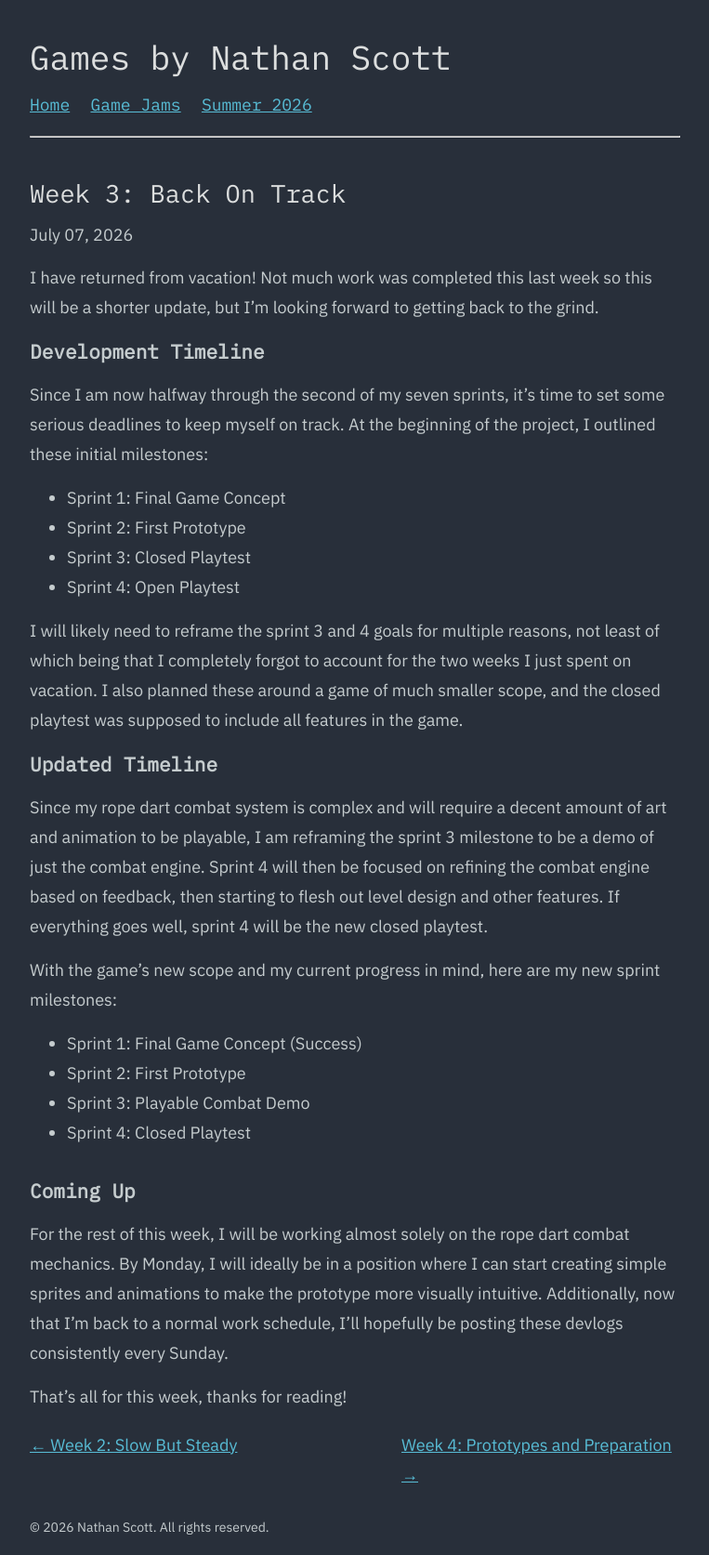
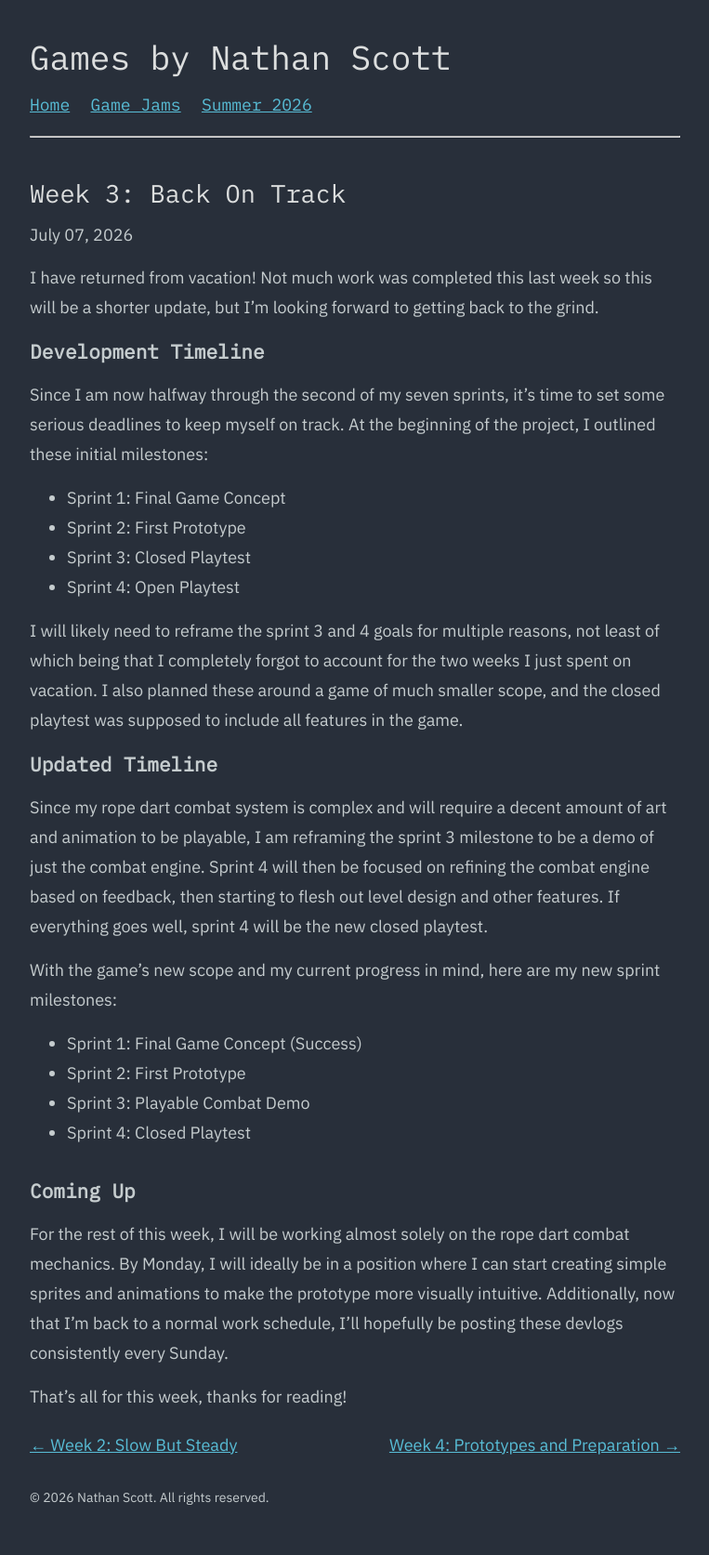
Before and after one commit to ncscott95/ncscott.dev, a Jekyll site: the page built from _posts/summer-2026/2026-07-07-su26-week3.md, in a window 1280 px wide. Shown: the whole page at 93% size, without its empty margins (258-1021 px from the left). Built offline with Jekyll 4.4.1, drawn with Linux system fonts in a browser that asks for light colours; nearby versions of some CDN libraries; library files that are not in the unit come from our copies; after the commit the page ends 1641 px from its top, so only the background shows below that.

Commit message:
Increase max width of next prev post links

```diff
--- a/_sass/post.scss
+++ b/_sass/post.scss
@@ -26,7 +26,7 @@
 }
 
 .post-navigation a {
-  max-width: 300px;
+  max-width: 315px;
 }
 
 div > ul {
```
